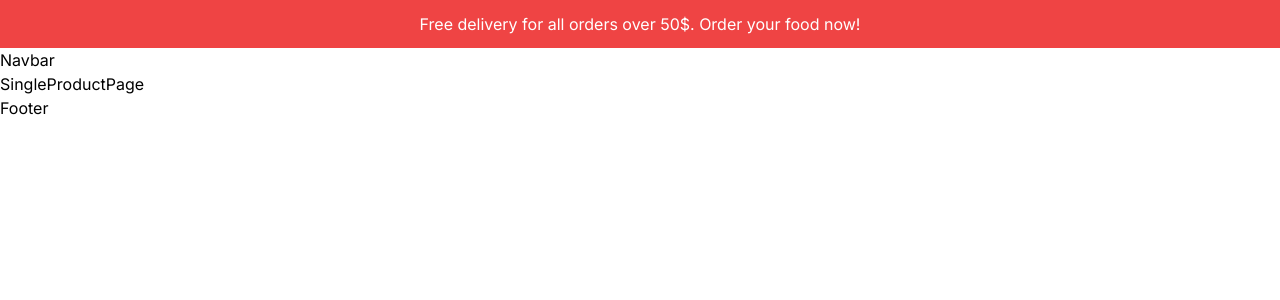
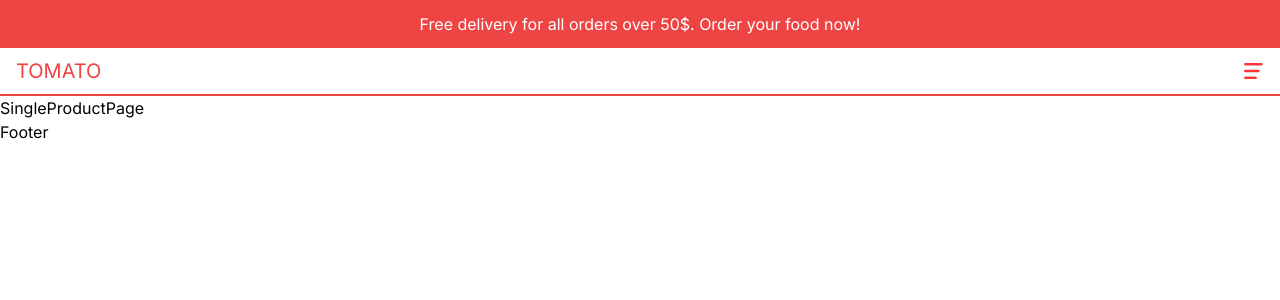
Before and after one commit to vishalmishradev/tomato, a Next.js app: page /product/1 in a window 1280 px wide. Shown: the top 300 px of the page. Built offline with nearby package versions, Linux system fonts and the light colour scheme.

Commit message:
added navbar

```diff
--- a/src/components/Menu.tsx
+++ b/src/components/Menu.tsx
@@ -4,10 +4,9 @@ import React from 'react'
 const Menu = () => {
   return (
     <div>
-        <Image src="/open.png"/>
-
+      <Image src="/open.png" alt="" width={20} height={20}/>
     </div>
   )
 }
 
-export default Menu
+export default Menu;
--- a/src/components/Navbar.tsx
+++ b/src/components/Navbar.tsx
@@ -1,11 +1,22 @@
+import Link from 'next/link'
 import React from 'react'
+import Menu from "./Menu"
 
 const Navbar = () => {
   return (
-    <div>
-      Navbar
+    <div className='h-12 text-red-500 p-4 flex items-center justify-between border-b-2 border-b-red-500 uppercase'>
+      {/*LOGO */}
+      <div className='text-xl'>
+        <Link href={"/"}>Tomato</Link>
+
+      </div>
+      {/*Mobile Menu */}
+
+      <div>
+        <Menu />
+      </div>
     </div>
   )
 }
 
-export default Navbar
+export default Navbar;
--- a/src/components/Notification.tsx
+++ b/src/components/Notification.tsx
@@ -2,7 +2,7 @@ import React from 'react'
 
 const Notification = () => {
   return (
-    <div className='h-12 bg-red-500 text-white px-4 flex items-center justify-center text-sm md:text-base'>
+    <div className='h-12 bg-red-500 text-white px-4 flex items-center justify-center text-sm md:text-base cursor-pointer'>
       Free delivery for all orders over 50$. Order your food now!
     </div>
   )
```
